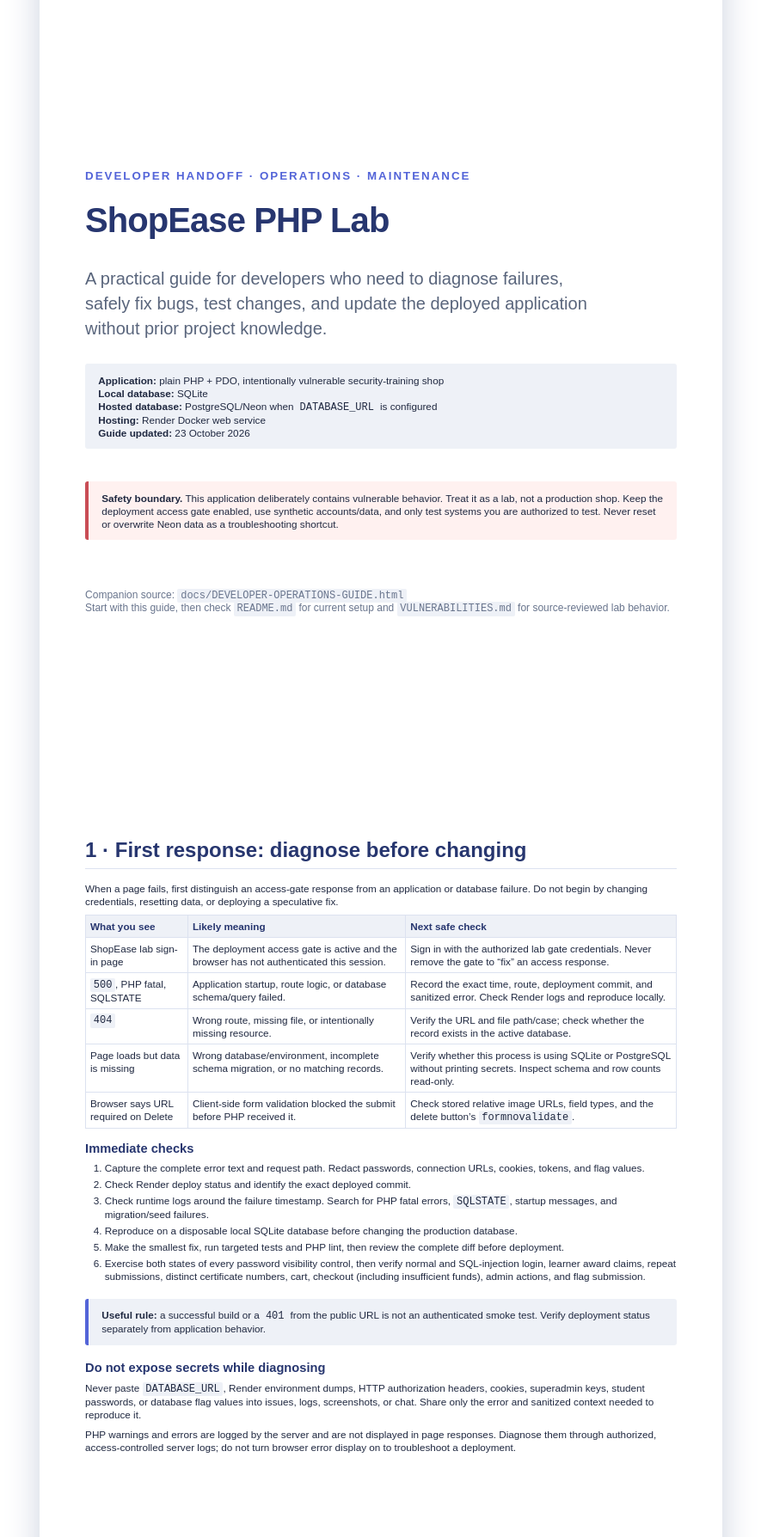
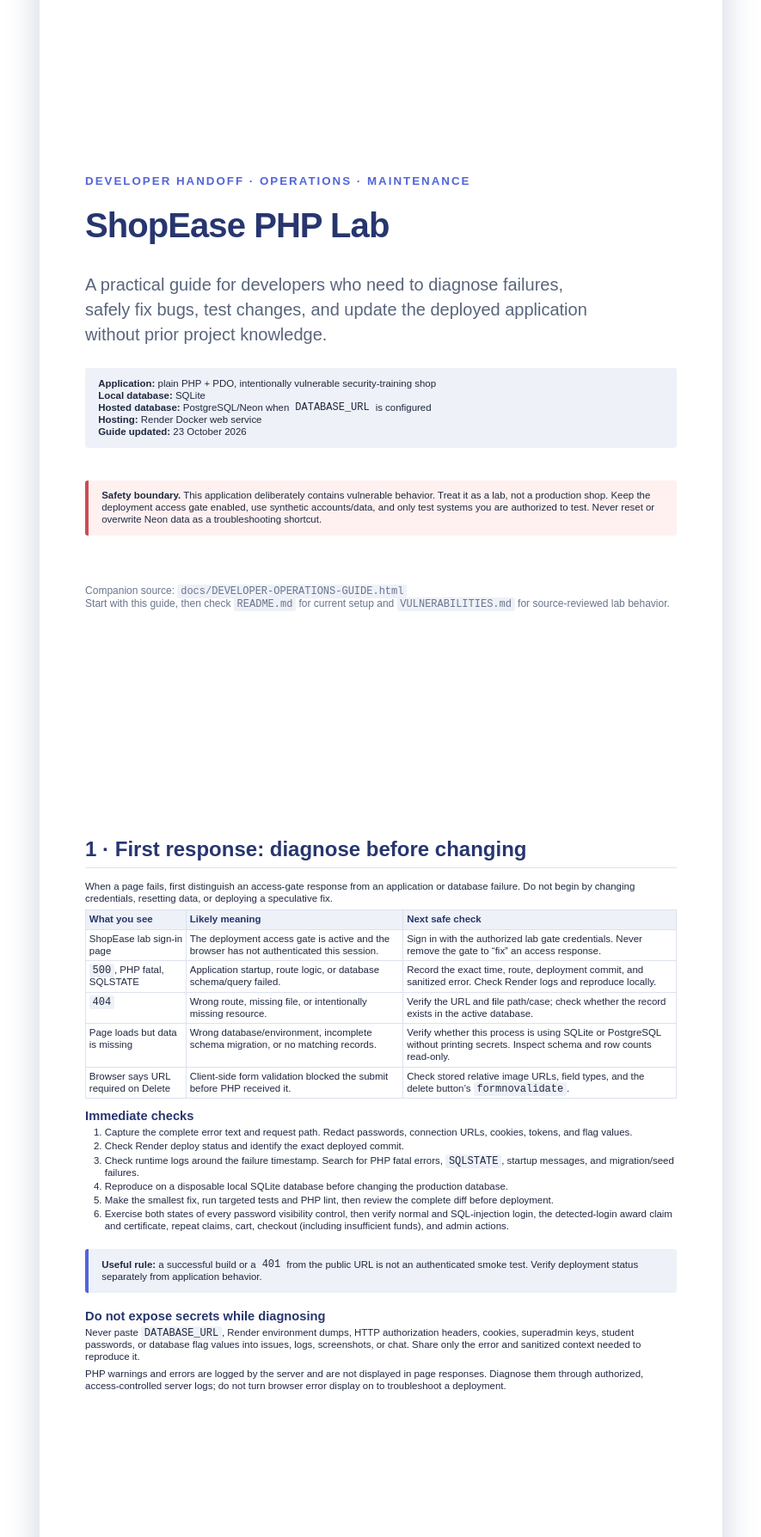
Before and after one commit to a-l-bert/vuln, a PHP site: page /docs/DEVELOPER-OPERATIONS-GUIDE.html in a window 1280 px wide. Shown: the part 132-1920 px from the top of the page at 86% size, without its empty margins (197-1082 px from the left). Run offline with PHP 8.4, Linux system fonts and the light colour scheme.

Commit message:
Retire manual flag submissions
Remove the learner-facing flag route and update award-flow guidance while preserving legacy award records. Validate PostgreSQL award reservations before certificate lookup so deferred failures surface at the reservation stage.

Co-authored-by: Copilot <223556219+Copilot@users.noreply.github.com>

```diff
--- a/docs/DEVELOPER-OPERATIONS-GUIDE.html
+++ b/docs/DEVELOPER-OPERATIONS-GUIDE.html
@@ -4,20 +4,20 @@
 <meta charset="utf-8">
 <title>ShopEase PHP Lab — Developer Operations Guide</title>
 <style>
-  @page { size: A4; margin: 12mm 14mm; }
+  @page { size: A4; margin: 10mm 12mm; }
   * { box-sizing: border-box; }
-  body { margin: 0; color: #202941; font: 8.8pt/1.29 "Liberation Sans", Arial, sans-serif; }
+  body { margin: 0; color: #202941; font: 8.6pt/1.22 "Liberation Sans", Arial, sans-serif; }
   h1, h2, h3 { color: #27366f; line-height: 1.2; }
   h1 { margin: 0 0 8mm; font-size: 30pt; letter-spacing: -.7pt; }
   h2 { margin: 0 0 4mm; padding-bottom: 1.5mm; border-bottom: 1px solid #dce2f0; font-size: 18pt; }
-  h3 { margin: 4mm 0 1.5mm; font-size: 11pt; }
-  p { margin: 0 0 2mm; }
-  ul, ol { margin: 1.5mm 0 3mm; padding-left: 6mm; }
-  li { margin: 0 0 1mm; }
+  h3 { margin: 3mm 0 1mm; font-size: 11pt; }
+  p { margin: 0 0 1.5mm; }
+  ul, ol { margin: 1mm 0 2mm; padding-left: 6mm; }
+  li { margin: 0 0 .6mm; }
   code { padding: .3mm 1mm; border-radius: 2px; background: #eef1f7; font: 9pt "Liberation Mono", monospace; }
   pre { margin: 2mm 0 4mm; padding: 3mm; overflow-wrap: anywhere; border-left: 3px solid #5364d8; background: #f2f4fa; white-space: pre-wrap; font: 8pt/1.4 "Liberation Mono", monospace; }
-  table { width: 100%; margin: 2mm 0 3mm; border-collapse: collapse; }
-  th, td { padding: 1.3mm; border: 1px solid #dce2f0; text-align: left; vertical-align: top; }
+  table { width: 100%; margin: 1.5mm 0 2mm; border-collapse: collapse; }
+  th, td { padding: 1mm; border: 1px solid #dce2f0; text-align: left; vertical-align: top; }
   th { background: #eef1f7; color: #27366f; }
   .cover { display: flex; min-height: 255mm; flex-direction: column; justify-content: center; }
   .eyebrow { margin-bottom: 5mm; color: #5364d8; font-size: 10pt; font-weight: bold; letter-spacing: 1.5pt; text-transform: uppercase; }
@@ -71,7 +71,7 @@
     <li>Check runtime logs around the failure timestamp. Search for PHP fatal errors, <code>SQLSTATE</code>, startup messages, and migration/seed failures.</li>
     <li>Reproduce on a disposable local SQLite database before changing the production database.</li>
     <li>Make the smallest fix, run targeted tests and PHP lint, then review the complete diff before deployment.</li>
-    <li>Exercise both states of every password visibility control, then verify normal and SQL-injection login, learner award claims, repeat submissions, distinct certificate numbers, cart, checkout (including insufficient funds), admin actions, and flag submission.</li>
+    <li>Exercise both states of every password visibility control, then verify normal and SQL-injection login, the detected-login award claim and certificate, repeat claims, cart, checkout (including insufficient funds), and admin actions.</li>
   </ol>
   <div class="note"><strong>Useful rule:</strong> a successful build or a <code>401</code> from the public URL is not an authenticated smoke test. Verify deployment status separately from application behavior.</div>
   <h3>Do not expose secrets while diagnosing</h3>
@@ -85,7 +85,7 @@
   <p>This is a small server-rendered PHP application without a framework. Most requests load <code>config.php</code>, which chooses the database, initializes/updates schema, and seeds demo data. In Docker, <code>auth_gate.php</code> is configured as PHP’s <code>auto_prepend_file</code>, so the session-based access check runs before application pages and presents a branded sign-in page when needed.</p>
   <table>
     <tr><th>Path</th><th>Responsibility</th></tr>
-    <tr><td><code>config.php</code></td><td>Vulnerability switches, session setup, database selection/connection, additive schema initialization, demo seed data, challenge-flag catalog, shared helpers.</td></tr>
+    <tr><td><code>config.php</code></td><td>Vulnerability switches, session setup, database selection/connection, additive schema initialization, demo seed data, legacy challenge-flag catalog, shared helpers.</td></tr>
     <tr><td><code>auth_gate.php</code></td><td>Deployment access sign-in using <code>LAB_AUTH_USER</code> and <code>LAB_AUTH_PASS</code>, protected by a session cookie and CSRF token.</td></tr>
     <tr><td><code>login.php</code></td><td>Authentication for the seeded demo accounts and administrator-created customer accounts. Public self-registration remains disabled.</td></tr>
     <tr><td><code>includes/password_toggle.php</code></td><td>Shared accessible Show/Hide control for lab access, Superadmin pass-key, and learner login fields. Included by the standalone sign-in pages and shared footer.</td></tr>
@@ -93,15 +93,15 @@
     <tr><td><code>cart.php</code>, <code>checkout.php</code>, <code>order_success.php</code></td><td>Session cart, order confirmation with an order-total summary and delivery form, persisted order display. Insufficient funds are checked when the learner confirms the order, not when adding an item to the cart.</td></tr>
     <tr><td><code>admin.php</code>, <code>pages/</code></td><td>Admin dashboard with store summary, product creation/editing, customer account creation/editing/deletion, order review/approval, and Hall of Heroes.</td></tr>
     <tr><td><code>superadmin.php</code></td><td>Separate pass-key-protected control panel and Hall of Heroes summary.</td></tr>
-    <tr><td><code>claim_award.php</code>, <code>submit_flag.php</code>, <code>generate_cert.php</code>, <code>includes/certificate_pdf.php</code></td><td>Flag and detected-login award claims, individual learner identity, unique certificate number, owned-award authorization, and dependency-free landscape PDF generation.</td></tr>
+    <tr><td><code>claim_award.php</code>, <code>generate_cert.php</code>, <code>includes/certificate_pdf.php</code></td><td>Detected-login award claims, individual learner identity, unique certificate number, owned-award authorization, and dependency-free landscape PDF generation.</td></tr>
     <tr><td><code>scripts/reset_demo_data.php</code></td><td>Explicit, destructive PostgreSQL demo-data reset utility. Not part of normal startup.</td></tr>
     <tr><td><code>Dockerfile</code>, <code>render.yaml</code></td><td>PHP runtime/extensions, access-gate startup, and Render environment-variable declarations.</td></tr>
   </table>
   <h3>Key data relationships</h3>
   <ul>
     <li><code>users</code>, <code>products</code>, <code>orders</code>, and <code>order_items</code> contain shop/learner data.</li>
-    <li><code>flags</code> holds challenge identifiers, names, and generated flag strings. Do not disclose values.</li>
-    <li><code>hall_of_fame</code> stores submitted-flag achievements. <code>automatic_awards</code> separately stores detected login SQL-injection awards with demo-account snapshot, learner name/email, unique certificate number, achievement name, and timestamp. <code>award_claims</code> globally reserves each challenge and case-insensitive learner email across shared demo accounts, without deleting historical award rows. Learner email addresses are not verified.</li>
+    <li><code>flags</code> and <code>hall_of_fame</code> retain the legacy challenge catalog and flag-backed achievements. Manual flag claims are no longer accepted; preserve these rows and existing certificate access.</li>
+    <li><code>automatic_awards</code> stores detected login SQL-injection awards with demo-account snapshot, learner name/email, unique certificate number, achievement name, and timestamp. <code>award_claims</code> globally reserves each detected challenge and case-insensitive learner email across shared demo accounts, without deleting historical award rows. Learner email addresses are not verified.</li>
     <li><code>app_metadata</code> stores one-time initialization markers. Do not remove markers casually; doing so can replay a seed operation.</li>
   </ul>
   <div class="note">Use <code>VULNERABILITIES.md</code> as an evidence-based inventory, not as proof that every <code>VULN_*</code> toggle has a working challenge. Preserve the lab’s explicitly intentional behaviors unless the owner asks for a security-hardening change.</div>
@@ -123,13 +123,13 @@ APP_DATA_DIR=/tmp/shopease-dev php -S 127.0.0.1:8081</pre>
 find . -type f -name '*.php' -print0 | xargs -0 -n1 php -l
 git diff --check
 git status --short</pre>
-  <p>Then exercise the changed flow using a clean temporary SQLite database and synthetic users. Run <code>scripts/test_flag_catalog_failure.php</code> for the SQLite recovery path, <code>scripts/test_award_submission_flow.php</code> for claim submission, identity persistence, and PDF generation, and <code>scripts/test_legacy_award_schema.php</code> for old SQLite schemas. Run <code>scripts/test_postgres_flag_catalog_failure.php</code> against a fresh database named <code>shopease_test_&lt;name&gt;</code> and <code>scripts/test_postgres_award_schema.php</code> against a separate disposable PostgreSQL database. For checkout, check both insufficient funds and a successful order. For admin account creation, verify validation, duplicate rejection, customer-only role, the configured password-storage mode, and a successful login; for admin edits, verify the database value and refreshed form value. For uploads, test valid and rejected files. For certificate changes, check the response with <code>file certificate.pdf</code> and verify the award owner check.</p>
+  <p>Then exercise the changed flow using a clean temporary SQLite database and synthetic users. Run <code>scripts/test_flag_catalog_failure.php</code> for the legacy catalog initialization path, <code>scripts/test_award_submission_flow.php</code> for detected-login claim submission, identity persistence, and PDF generation, and <code>scripts/test_legacy_award_schema.php</code> for old SQLite schemas. Run <code>scripts/test_postgres_flag_catalog_failure.php</code> against a fresh database named <code>shopease_test_&lt;name&gt;</code> and <code>scripts/test_postgres_award_schema.php</code> against a separate disposable PostgreSQL database. For checkout, check both insufficient funds and a successful order. For admin account creation, verify validation, duplicate rejection, customer-only role, the configured password-storage mode, and a successful login; for admin edits, verify the database value and refreshed form value. For uploads, test valid and rejected product images. For certificate changes, check the response with <code>file certificate.pdf</code> and verify the award owner check.</p>
   <h3>Operational behavior to preserve</h3>
   <ul>
     <li>Students may add low-balance items to cart; insufficient funds are reported when confirming checkout.</li>
     <li>Cart quantity is at least one; checkout rechecks product and balance.</li>
     <li>Search should be case-insensitive.</li>
-    <li>Flag upload accepts plain-text content and does not retain the uploaded file.</li>
+    <li>Historical flag records remain intact; no learner-facing manual flag-submission flow is available.</li>
     <li>Repeated claims for the same challenge and case-insensitive learner email must reuse the original award across demo accounts; the existing certificate remains downloadable only from the account that owns it.</li>
     <li>Existing <code>automatic_awards</code> and <code>award_claims</code> tables are upgraded additively. Preserve existing rows and verify both fresh and legacy schemas.</li>
     <li>Admin deletion must work even when an image field contains a relative upload path.</li>
@@ -138,14 +138,14 @@ git status --short</pre>
 <p style="page-break-before:always;break-before:page;margin:0;">&nbsp;</p>
 
 <section class="page">
-  <h2>4 · Database, Neon, and flag recovery</h2>
+  <h2>4 · Database, Neon, and award recovery</h2>
   <h3>Database selection</h3>
   <p><code>DATABASE_URL</code> set to a PostgreSQL connection URL selects PostgreSQL/Neon; absent means SQLite. Keep Neon’s URL private and configured as a Render secret with SSL. Normal startup runs schema initialization and demo seed checks; it does not intentionally reset shop records.</p>
   <p>Schema initialization adds missing columns to existing <code>automatic_awards</code> and <code>award_claims</code> tables before creating their indexes and writing awards. The migration is additive and must retain existing certificate and claim rows. Award submission checks and recovers a PostgreSQL transaction left in the aborted state; claim reservations use <code>ON CONFLICT DO NOTHING</code> so an expected duplicate does not abort the transaction. Reproduce the original schema in a disposable database when investigating a save failure; never use the reset utility as a migration fix.</p>
   <div class="warning"><strong>Never run the reset script as a generic repair.</strong> <code>php scripts/reset_demo_data.php --confirm</code> permanently deletes shop and learner records in the target PostgreSQL database before reseeding. It is not needed to fix a migration. Verify the target and obtain explicit approval before any destructive database operation.</div>
-  <h3>Challenge flags and the required-ID incident</h3>
+  <h3>Legacy challenge-flag catalog</h3>
   <p>At startup, <code>seed_vulnerability_flags()</code> adds named catalog entries and records a completion marker. Existing deployments may have a legacy <code>flags.id</code> column without an automatic ID default; the current code calculates IDs from the existing maximum and uses a PostgreSQL session advisory lock to serialize catalog initialization without wrapping seed queries in a transaction. It should preserve legacy rows and seed only missing challenge names.</p>
-  <p>If flag seeding fails, the app logs <code>Vulnerability flag catalog initialization failed: ...</code> and continues initializing the shop. This is deliberate availability protection: browse/checkout routes can load, but challenge submission may fail until the catalog issue is repaired. A failure before the marker is written may be retried on each request, so inspect logs for repeated errors.</p>
+  <p>If legacy flag seeding fails, the app logs <code>Vulnerability flag catalog initialization failed: ...</code> and continues initializing the shop. The catalog is retained for compatibility, but learners cannot submit new manual flag claims. A failure before the marker is written may be retried on each request, so inspect logs for repeated errors.</p>
   <h3>Safe recovery sequence</h3>
   <ol>
     <li>Confirm the route error and corresponding Render log entry. Do not display flags or the Neon URL.</li>
@@ -153,7 +153,7 @@ git status --short</pre>
     <li>Back up the database before structural changes. Confirm IDs are numeric and that the unique index on <code>vulnerability_name</code> has no conflicting duplicate named rows.</li>
     <li>Reproduce the legacy schema in disposable SQLite/PostgreSQL test data. Confirm existing flag rows remain, new catalog names get unique IDs, and the second initialization creates no duplicates.</li>
     <li>Apply the smallest reviewed code/schema fix. Do not truncate tables, rewrite IDs referenced by achievements, drop markers, or reset demo data.</li>
-    <li>After deployment, check logs and an authenticated flag-submission flow. Verify catalog count/award metadata without printing flag values.</li>
+    <li>After deployment, check logs and the authenticated detected-login award-claim and certificate flow. Verify award metadata without printing learner contact details or flag values.</li>
   </ol>
   <h3>Flag submission symptoms</h3>
   <ul>
@@ -199,10 +199,10 @@ render deploys create SERVICE_ID --commit COMMIT_SHA --wait --confirm --output j
   <h2>6 · Common problems and developer handoff</h2>
   <table>
     <tr><th>Symptom</th><th>Checks and fix direction</th></tr>
-    <tr><td>Fatal mentions SQLSTATE <code>25P02</code></td><td>PostgreSQL is reporting a command after an earlier query already aborted the transaction. The flag seeder logs its exact substage (including a transaction check after the advisory lock), transaction state at entry/failure, and rollback result. Check the new log entry to distinguish lock, transaction, marker prepare/execute, and rollback failures; a <code>25P02</code> alone may still be secondary.</td></tr>
-    <tr><td>Achievement form says it could not save</td><td>Use the reference ID shown in the error to locate the matching <code>Award claim failed [ID]</code> entry in Render logs. Confirm the deployed commit includes the additive <code>automatic_awards</code>/<code>award_claims</code> migration; do not infer success from the page loading or reset Neon. Reproduce against the actual legacy schema in a disposable PostgreSQL database.</td></tr>
+    <tr><td>Fatal mentions SQLSTATE <code>25P02</code></td><td>PostgreSQL is reporting a command after an earlier query aborted the transaction. For award claims, the logged stage now checks the reservation transaction and forces deferred constraints to validate before certificate-number lookup, helping identify the originating statement instead of only the follow-on error. For legacy catalog startup failures, inspect the seeder’s exact substage, transaction check, original SQLSTATE, and rollback details. A <code>25P02</code> can still be secondary; use the matching request’s earliest log entry.</td></tr>
+    <tr><td>Award claim form says it could not save</td><td>Use the reference ID shown in the error to locate the matching <code>Award claim failed [ID]</code> entry in Render logs. Confirm the deployed commit includes the additive <code>automatic_awards</code>/<code>award_claims</code> migration; do not infer success from the page loading or reset Neon. Reproduce against the actual legacy schema in a disposable PostgreSQL database.</td></tr>
     <tr><td>Null value violates <code>flags.id</code></td><td>Legacy table may require explicit IDs. Use the additive catalog seeder’s max-ID logic under a transaction lock; test numeric legacy IDs and uniqueness. Do not drop the primary key/default or clear rows as a shortcut.</td></tr>
-    <tr><td>Shop loads, flags do not</td><td>Catalog seeding is best-effort to preserve general shop availability. Inspect the catalog initialization stage and original SQLSTATE in Render logs; repair the schema/data issue before claiming flag submissions work.</td></tr>
+    <tr><td>Legacy flag catalog seeding fails</td><td>Seeding is best-effort to preserve shop availability. Inspect the catalog initialization stage and original SQLSTATE in Render logs; existing historical achievements remain intact, and the retired manual-claim route is unaffected.</td></tr>
     <tr><td>Product image does not survive deploy</td><td>Container-local <code>uploads/</code> is not durable on Render. Use configured persistent file storage; the URL/local upload form does not itself provide persistence.</td></tr>
     <tr><td>PDO driver missing locally</td><td>Install the matching PHP SQLite/PostgreSQL PDO extension in the developer environment. The Docker image installs <code>pdo_sqlite</code> and <code>pdo_pgsql</code>.</td></tr>
     <tr><td>Admin add/edit triggers header warning</td><td>Admin modules are included after the page header is emitted. Do not call <code>header()</code> from the included module at that stage; render a success state or move redirect handling before output.</td></tr>
--- a/docs/VULNERABILITY-REFERENCE.html
+++ b/docs/VULNERABILITY-REFERENCE.html
@@ -161,7 +161,7 @@
 
 <h2>Coverage and current limitations</h2>
 <p>The switch names are not a promise that the challenge is implemented. The current inventory identifies 14 enabled toggles connected to relevant code behavior; several additional weaknesses exist independently of their similarly named toggle. Most of the remaining enabled switches have no working route/handler challenge in this PHP build. Six switches are disabled. For the authoritative mapping and reachability caveats, see <code>VULNERABILITIES.md</code>.</p>
-<p>Only login SQL injection has automatic exploit detection and an identity-claim flow; flag submissions can create awards but do not prove the matching vulnerability was exploited. Learner name/email are self-reported, and email is not verified. Valid claims produce a PDF certificate; duplicate claims for the same challenge/email are blocked across demo accounts.</p>
+<p>Only login SQL injection has automatic exploit detection and an identity-claim flow. The learner-facing flag-submission route has been retired; historical flag-backed awards and certificates remain available. Learner name/email are self-reported, and email is not verified. Valid detected claims produce a PDF certificate; duplicate claims for the same challenge/email are blocked across demo accounts.</p>
 <div class="closing">
   <p><strong>General remediation sequence:</strong> reproduce only in a local disposable environment; add a regression test; implement server-side validation, authorization, parameterization, or safe API use; run PHP lint and relevant tests; inspect the change; keep deployment protected; and document any behavior change.</p>
   <p class="sources">Sources: current PHP configuration and handlers, and <code>VULNERABILITIES.md</code>. Reference scope is the PHP application only, not the separate React or Django projects in the repository.</p>
--- a/includes/header.php
+++ b/includes/header.php
@@ -148,7 +148,6 @@ if (!VULN_MISSING_HEADERS) {
       ?>
         <span style="color:#fff; margin-left:18px; font-size:14px;">Balance: $<?= htmlspecialchars((float)$user['balance']) ?></span>
         <a href="/cart.php">Cart <?php if ($cart_count > 0): ?><span style="background:red; padding:2px 6px; border-radius:50%; font-size:10px;"><?= (int)$cart_count ?></span><?php endif; ?></a>
-        <a href="/submit_flag.php">Submit Flag</a>
       <?php endif; ?>
       <a href="/profile.php?id=<?= (int)$user['id'] ?>">My Profile</a>
       <?php if ($user['is_admin']): ?>
```
Also changed, not shown: VULNERABILITIES.md (+15 -61 lines), config.php (+21 -0 lines), submit_flag.php (deleted, +0 -97 lines), README.md, README_STUDENTS.md, 2 other files.
